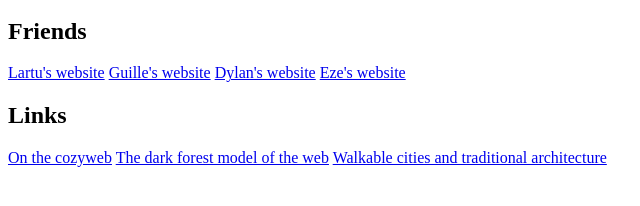
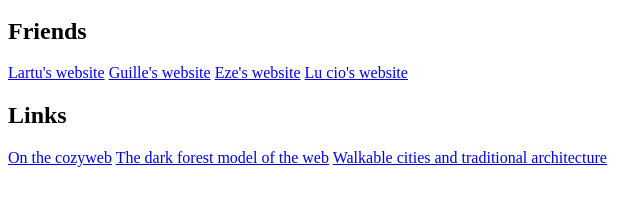
Before and after one commit to mfachal/mfachal.github.io, a plain HTML site: page index.html in a window 1280 px wide. Shown: the part 250-456 px from the top of the page, 0-640 px from the left. Drawn offline with Linux system fonts and the light colour scheme.

Commit message:
i forgot what i did

```diff
--- a/index.html
+++ b/index.html
@@ -17,8 +17,9 @@
 <h2>Friends</h2>
 <a href="lartu.net">Lartu's website</a>
 <a href="benjaminsen.me">Guille's website</a>
-<a href="dysoco.github.io">Dylan's website</a>
+<!-- <a href="dysoco.github.io">Dylan's website</a> -->
 <a href="lbarrios.com.ar">Eze's website</a>
+<a href="me.ldelelis.dev">Lu cio's website</a>
 
 <h2>Links</h2>
 <a href="https://breakingsmart.substack.com/p/the-extended-internet-universe">On the cozyweb</a>
```
